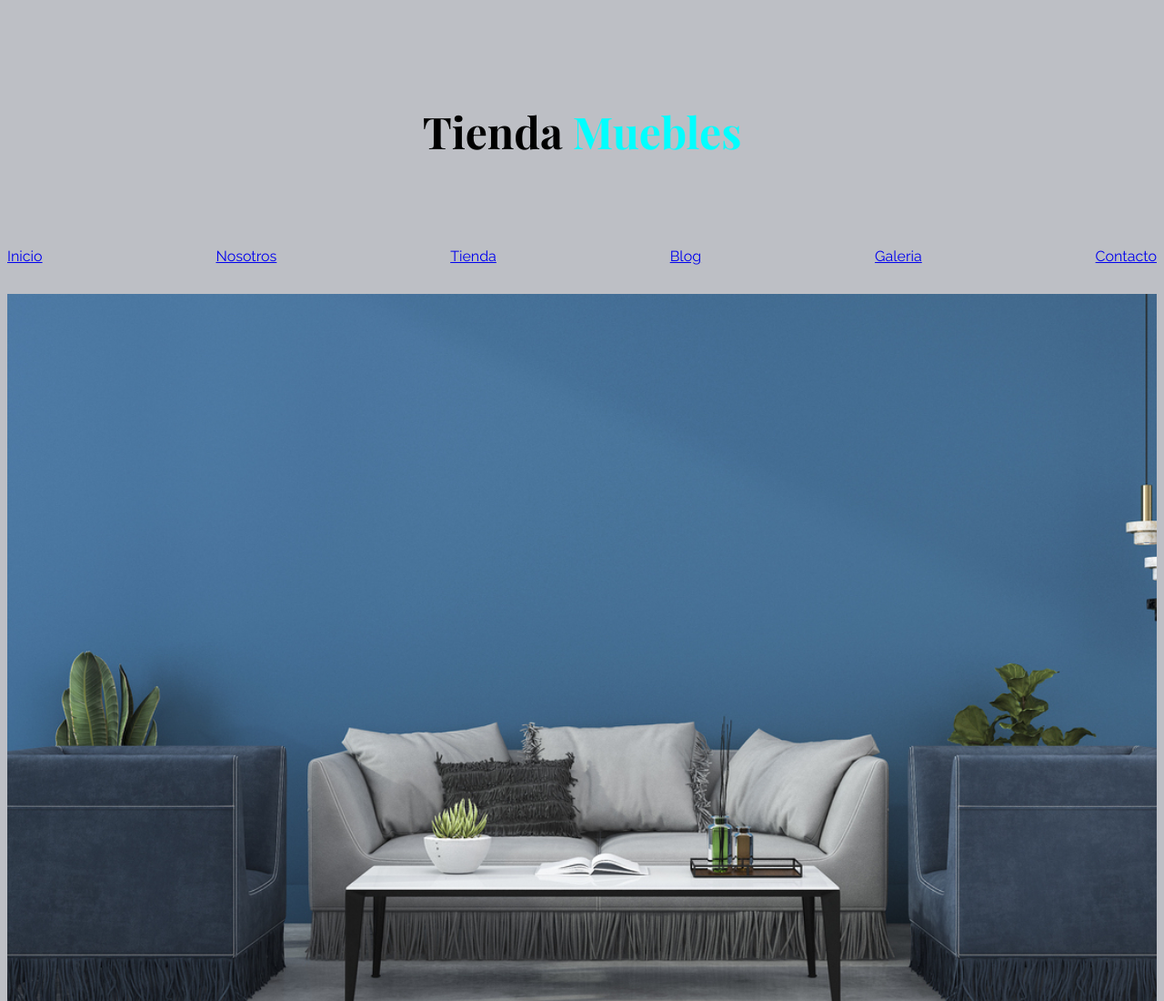
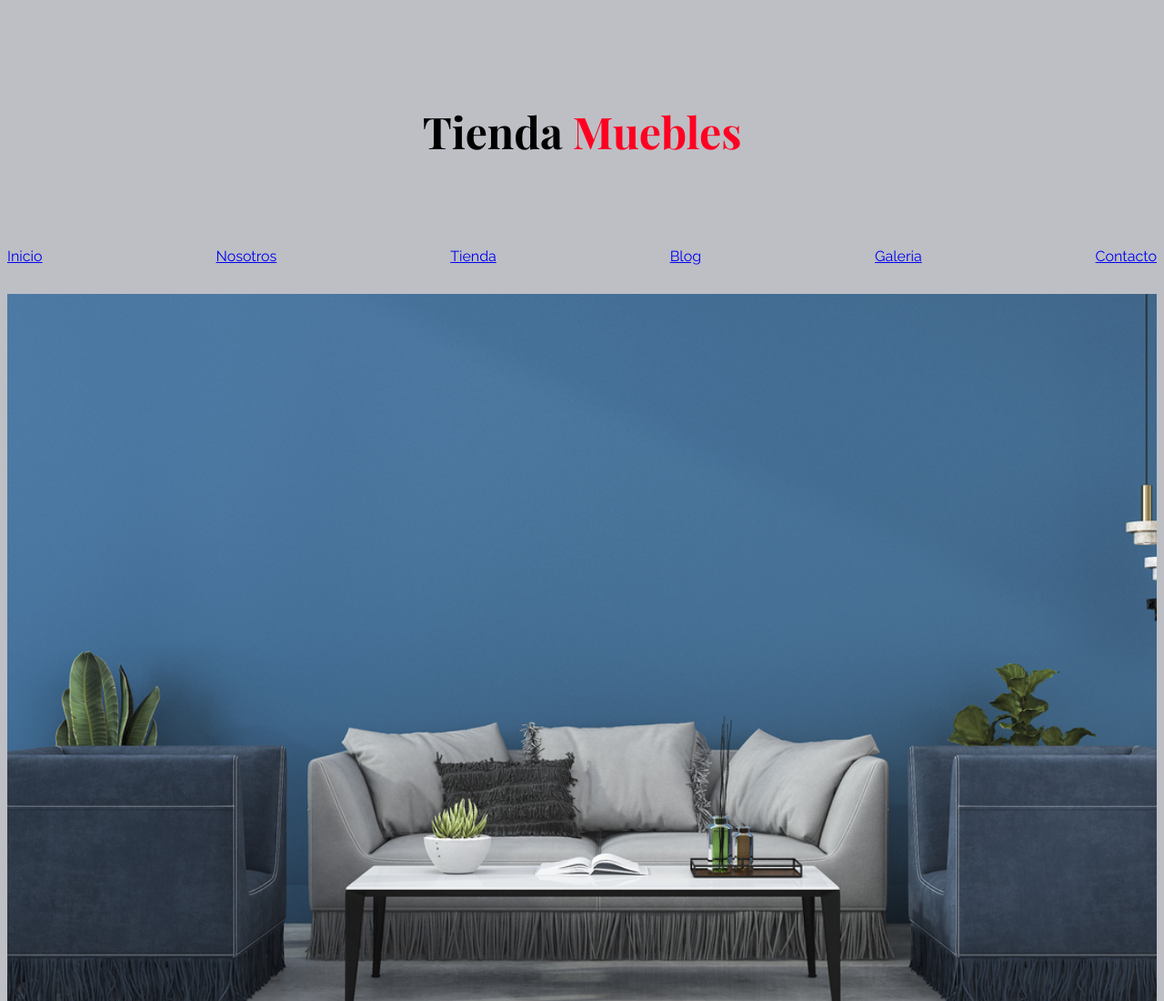
Before and after one commit to isaac77-8/Proyecto-Final-Frontend-Fundamentals, a plain HTML site: page index.html in a window 1280 px wide. Shown: the top 1100 px of the page at 91% size. Drawn offline with nearby package versions, Linux system fonts and the light colour scheme; a web font is replaced by a local one.

Commit message:
cambio color

```diff
--- a/css/css.css
+++ b/css/css.css
@@ -27,7 +27,7 @@ header{
     font-size: 3rem;
 }
 h1 span{
-    color: aqua;
+    color: rgb(255, 0, 34);
     text-align: center;
 }
 
```
